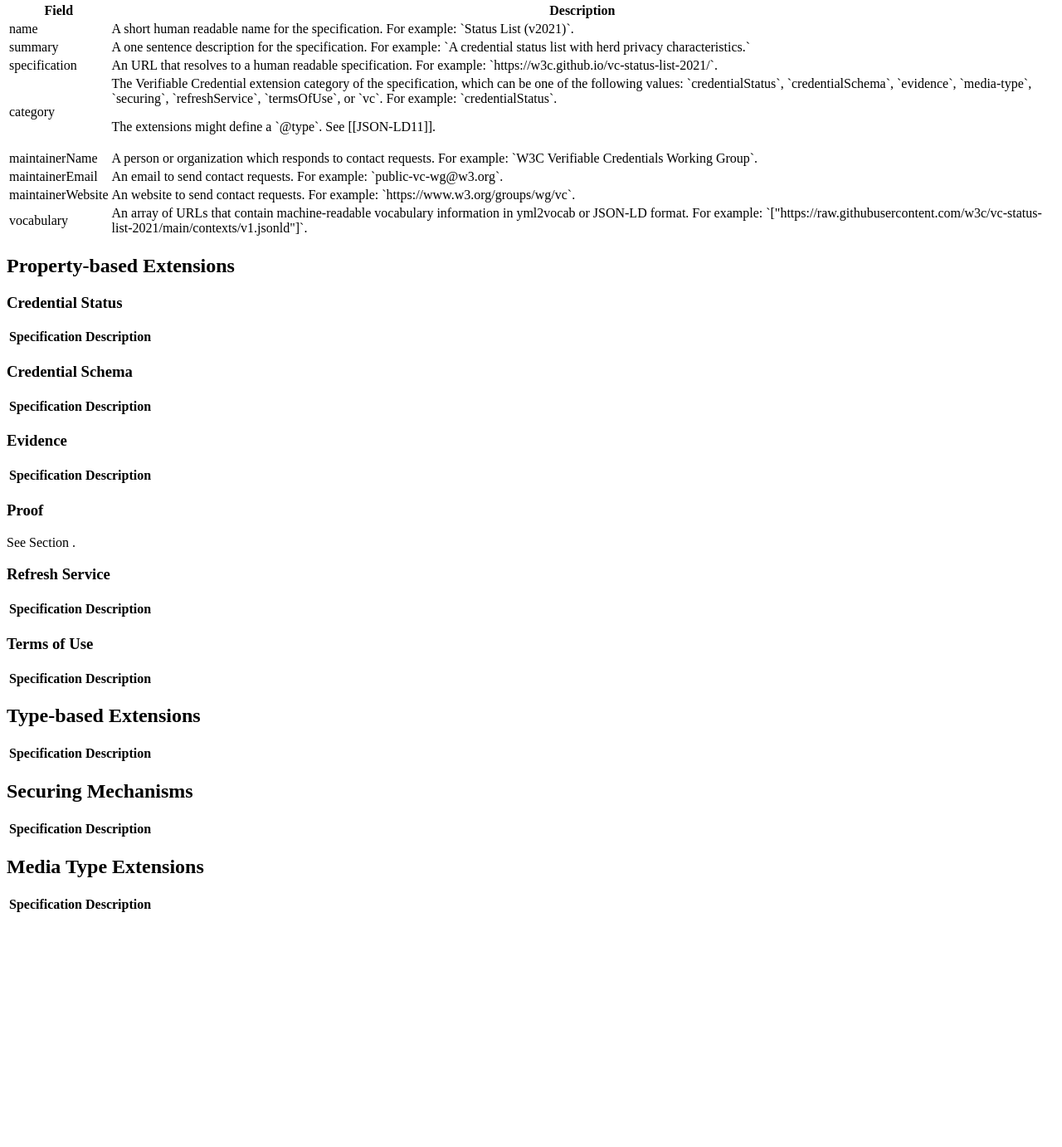
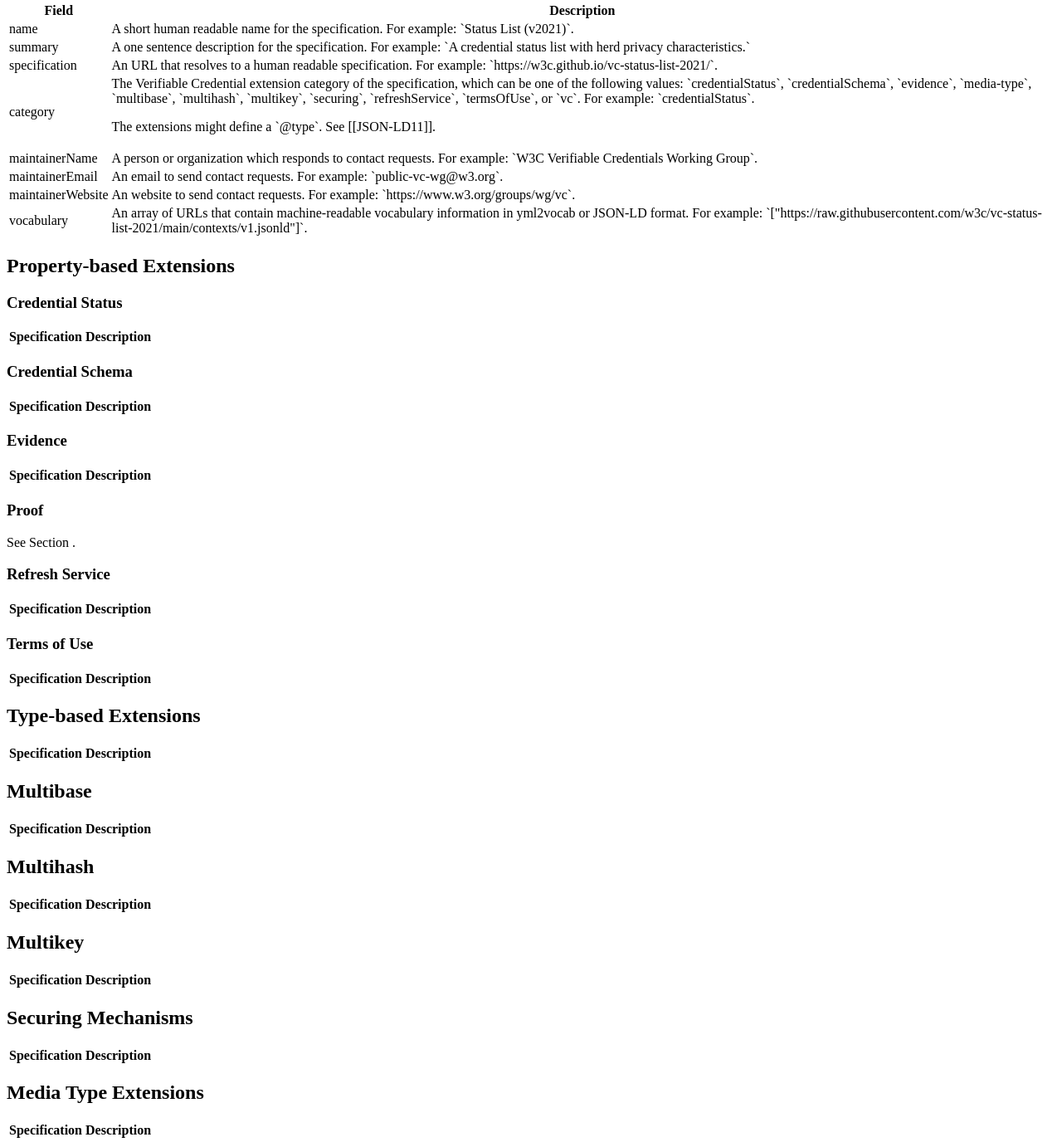
Before and after one commit to w3c/vc-extensions, a plain HTML site: page index.html in a window 1280 px wide. Shown: the part 959-2341 px from the top of the page at 83% size. Before the commit the page ends 2069 px from the top, so only its background shows below. Drawn offline with Linux system fonts and the light colour scheme.

Commit message:
Add base58-btc multibase format.

```diff
--- a/index.html
+++ b/index.html
@@ -252,10 +252,10 @@ An URL that resolves to a human readable specification. For example:
             <tr>
               <td>category</td>
               <td>
-The Verifiable Credential extension category of the specification, which can
-be one of the following values: `credentialStatus`, `credentialSchema`,
-`evidence`, `media-type`, `securing`, `refreshService`, `termsOfUse`, or `vc`.
-For example: `credentialStatus`.
+The Verifiable Credential extension category of the specification, which can be
+one of the following values: `credentialStatus`, `credentialSchema`, `evidence`,
+`media-type`, `multibase`, `multihash`, `multikey`, `securing`,
+`refreshService`, `termsOfUse`, or `vc`. For example: `credentialStatus`.
               <p class="note">
 The extensions might define a `@type`. See [[JSON-LD11]].
               </p>
@@ -391,6 +391,45 @@ yml2vocab or JSON-LD format. For example:
   </section>
 
   <section>
+    <h1>Multibase</h1>
+
+    <table class="simple">
+      <thead>
+        <th>Specification</th><th>Description</th>
+      </thead>
+      <tbody id="multibase-table">
+
+      </tbody>
+    </table>
+  </section>
+
+  <section>
+    <h1>Multihash</h1>
+
+    <table class="simple">
+      <thead>
+        <th>Specification</th><th>Description</th>
+      </thead>
+      <tbody id="multihash-table">
+
+      </tbody>
+    </table>
+  </section>
+
+  <section>
+    <h1>Multikey</h1>
+
+    <table class="simple">
+      <thead>
+        <th>Specification</th><th>Description</th>
+      </thead>
+      <tbody id="multikey-table">
+
+      </tbody>
+    </table>
+  </section>
+
+  <section>
     <h1>Securing Mechanisms</h1>
 
     <table class="simple">
```
Also changed, not shown: specifications/multibase-base58btc.json (added, +9 -0 lines).
